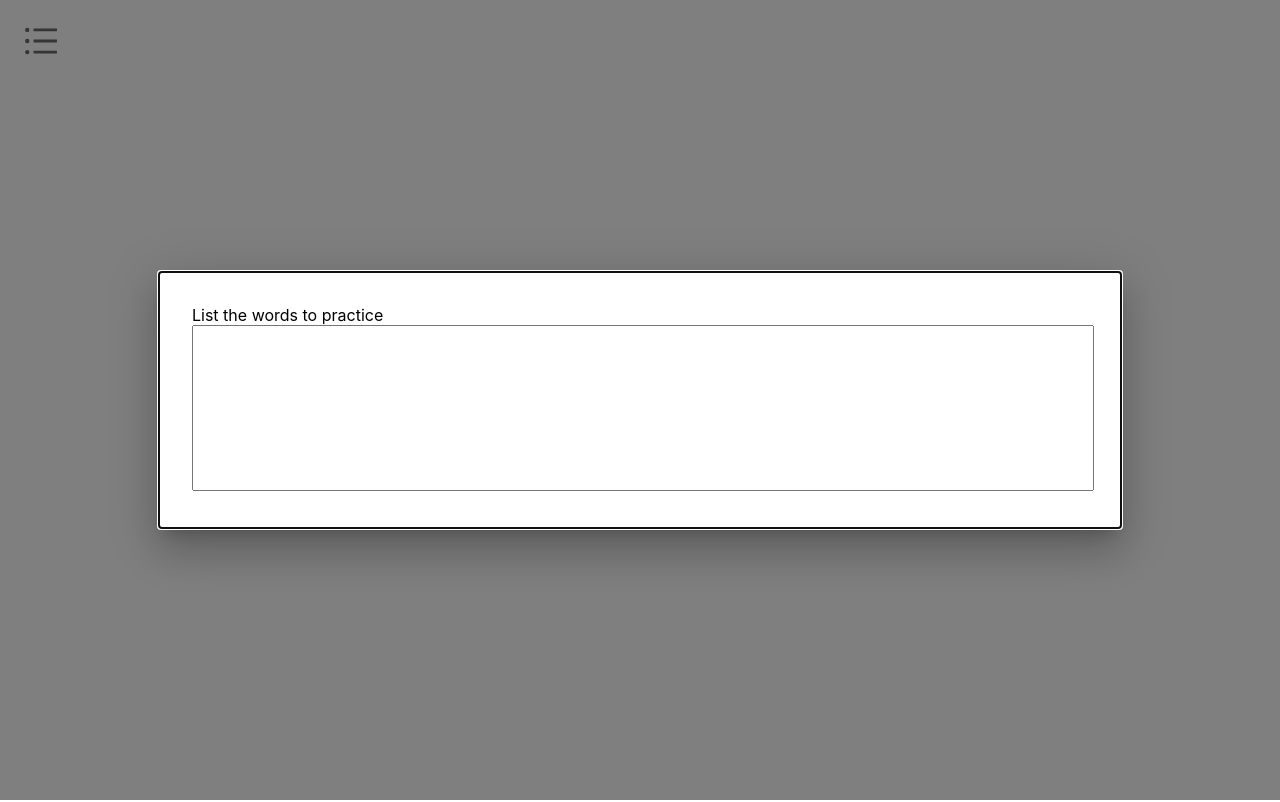
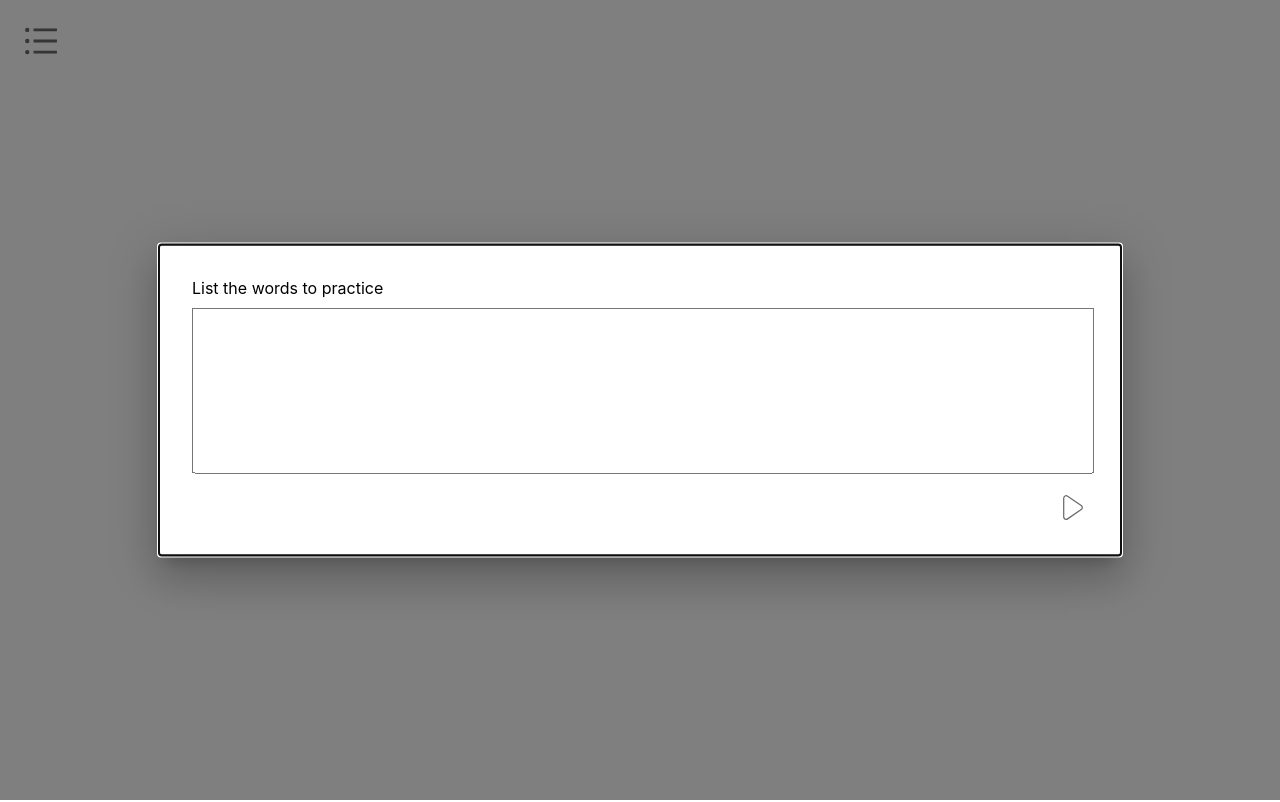
Before and after one commit to tal3898/vocabulary-practice, a React (Create React App) app: page / in a window 1280 px wide. Both pictures are taken after a click on the element 41 px from the left and 43 px from the top of the page. Built offline with nearby package versions, Linux system fonts and the light colour scheme.

Commit message:
organize

```diff
--- a/src/App.css
+++ b/src/App.css
@@ -15,6 +15,14 @@
   height: fit-content;
   border-radius: 10px;
   margin: 20px;
+}
+
+.applyListButton {
+  cursor: pointer;
+  color: rgb(106, 106, 106);
+  margin-top: 25px;
+  display: flex;
+  flex-direction: row-reverse;
 }
 
 .App-logo {
--- a/src/App.tsx
+++ b/src/App.tsx
@@ -3,7 +3,7 @@ import logo from './logo.svg';
 import './App.css';
 import Card from './card/card';
 import {AiOutlineUnorderedList} from 'react-icons/ai';
-
+import {CiPlay1} from 'react-icons/ci';
 import Box from '@mui/material/Box';
 import Button from '@mui/material/Button';
 import Typography from '@mui/material/Typography';
@@ -58,9 +58,11 @@ function App() {
           aria-describedby="modal-modal-description"
         >
           <Box sx={style}>
-            <div>List the words to practice</div>
-            <textarea name="Text1" style={{resize: 'none', width: '100%', height: '10rem'}} />
-
+            <div style={{marginBottom: 10}}>List the words to practice</div>
+            <div style={{ width: '100%', height: '10rem', paddingRight: 10}} >
+            <textarea name="Text1" style={{resize: 'none', width: '100%', height: '100%'}}/>
+            </div>
+            <div className='applyListButton'><CiPlay1 size={30}/></div>
           </Box>
         </Modal>
     </div>
```
